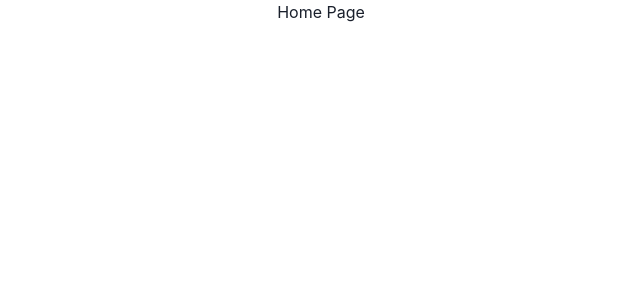
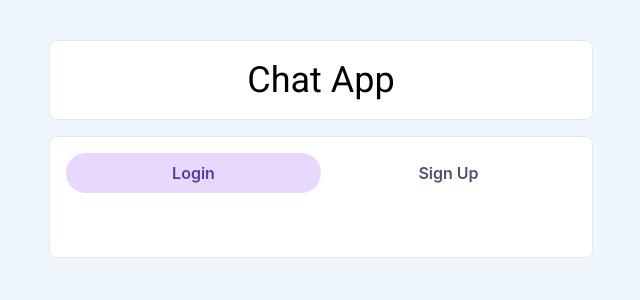
Before and after one commit to paulo-carvalho93/chat-app-mern, a React (Vite) app in the folder frontend/: page / in a window 1280 px wide. Shown: the top 300 px of the page, without its empty margins (319-959 px from the left). Built offline with nearby package versions, Linux system fonts and the light colour scheme.

Commit message:
feat(homepage): including homepage component

```diff
--- a/frontend/src/App.css
+++ b/frontend/src/App.css
@@ -1,42 +1,6 @@
+@import url('https://fonts.googleapis.com/css2?family=Roboto:wght@300;400;500;700&display=swap');
 .App {
-  text-align: center;
-}
-
-.App-logo {
-  height: 40vmin;
-  pointer-events: none;
-}
-
-@media (prefers-reduced-motion: no-preference) {
-  .App-logo {
-    animation: App-logo-spin infinite 20s linear;
-  }
-}
-
-.App-header {
-  background-color: #282c34;
   min-height: 100vh;
   display: flex;
-  flex-direction: column;
-  align-items: center;
-  justify-content: center;
-  font-size: calc(10px + 2vmin);
-  color: white;
+  background-color: #EFF6FC;
 }
-
-.App-link {
-  color: #61dafb;
-}
-
-@keyframes App-logo-spin {
-  from {
-    transform: rotate(0deg);
-  }
-  to {
-    transform: rotate(360deg);
-  }
-}
-
-button {
-  font-size: calc(10px + 2vmin);
-}
--- a/frontend/src/pages/Homepage.tsx
+++ b/frontend/src/pages/Homepage.tsx
@@ -1,7 +1,52 @@
-import * as React from "react";
+import {
+  Box,
+  Container,
+  Tab,
+  TabList,
+  TabPanel,
+  TabPanels,
+  Tabs,
+  Text,
+} from "@chakra-ui/react";
 
 export interface HomepageProps {}
 
 export default function Homepage(props: HomepageProps) {
-  return <div>Home Page</div>;
+  return (
+    <Container maxW="xl" centerContent>
+      <Box
+        display="flex"
+        justifyContent="center"
+        p={3}
+        bg={"white"}
+        w="100%"
+        m="2.5rem 0 1rem 0"
+        borderRadius="lg"
+        borderWidth="0.063rem"
+      >
+        <Text fontSize="4xl" fontFamily="Roboto" color="black">
+          Chat App
+        </Text>
+      </Box>
+      <Box
+        bg="white"
+        w="100%"
+        p={4}
+        borderRadius="lg"
+        borderWidth="0.063rem"
+        color="black"
+      >
+        <Tabs variant="soft-rounded" colorScheme="purple">
+          <TabList mb="1em">
+            <Tab width="50%">Login</Tab>
+            <Tab width="50%">Sign Up</Tab>
+          </TabList>
+          <TabPanels>
+            <TabPanel>{/* <Login /> */}</TabPanel>
+            <TabPanel>{/* <SignUp /> */}</TabPanel>
+          </TabPanels>
+        </Tabs>
+      </Box>
+    </Container>
+  );
 }
```
